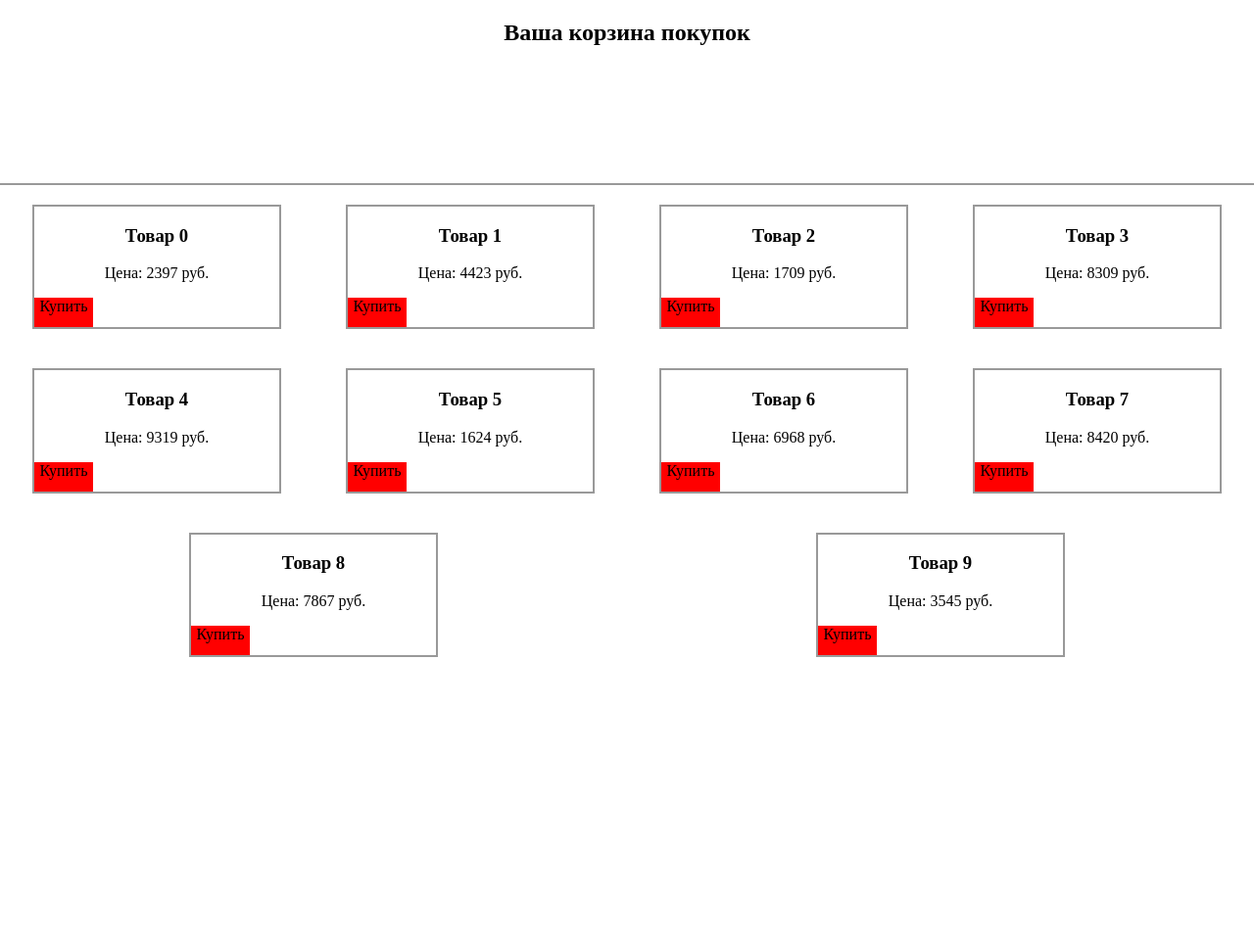
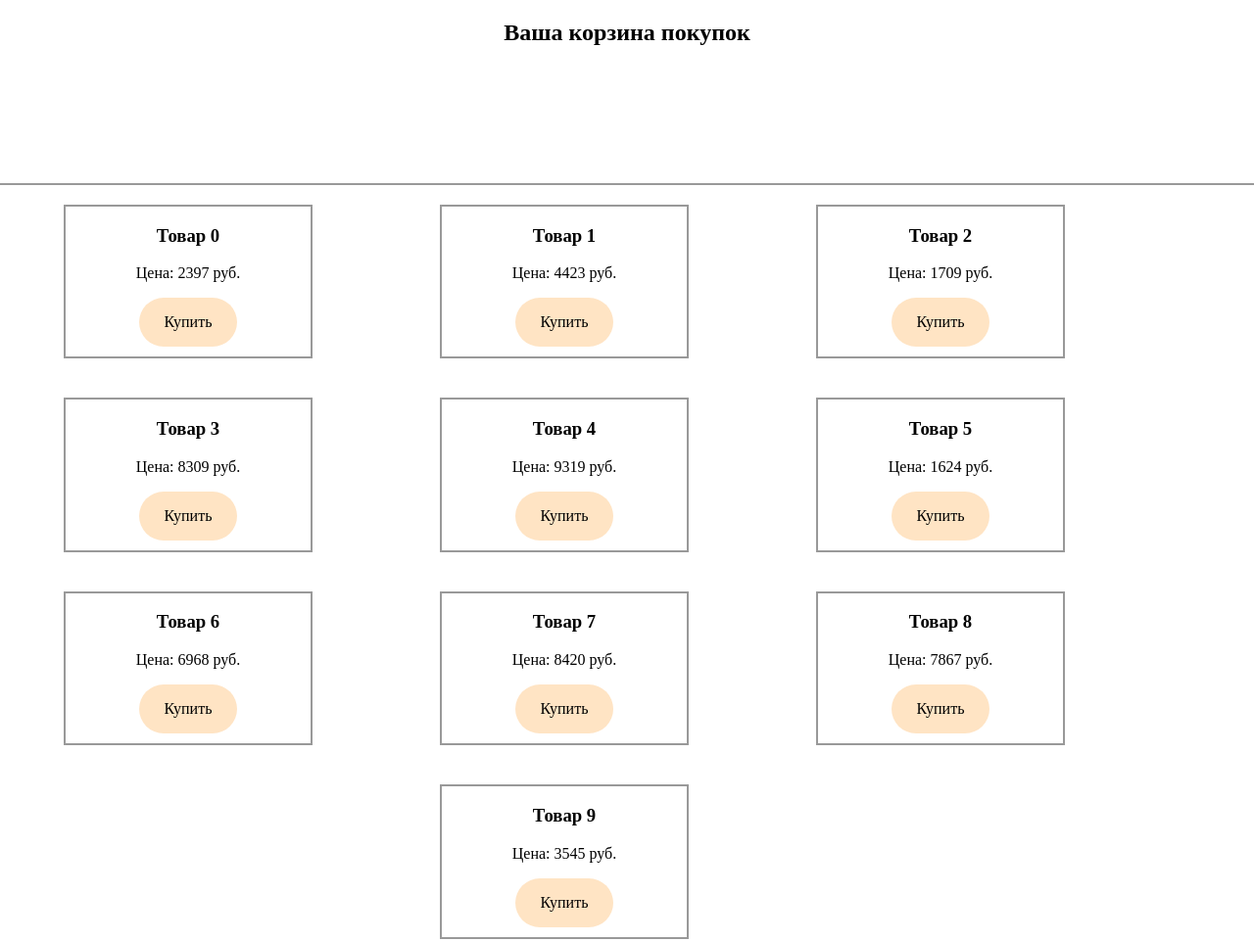
Before and after one commit to APNikitin/-JavaScript, a plain HTML site: page Lesson6/Basket.html in a window 1280 px wide. Shown: the whole page at 98% size. Before the commit the page ends 800 px from the top, so only its background shows below. Drawn offline with Linux system fonts and the light colour scheme.

Commit message:
прдолжил писать

```diff
--- a/Lesson6/Basket.html
+++ b/Lesson6/Basket.html
@@ -3,7 +3,9 @@
 <head>
     <meta charset="UTF-8">
     <title>Document</title>
-    <script src="js/basket.js" async></script>
+    <link rel="stylesheet" href="css/basket.css">
+    <script src="js/basket.js" defer></script>
+
 </head>
 <body>
 
--- /dev/null
+++ b/Lesson6/css/basket.css
@@ -0,0 +1,29 @@
+#market{
+    width: 90%;
+    display: flex;
+    justify-content: space-around;
+    flex-wrap: wrap;
+
+}
+.tovar {
+    border: 2px solid #999;
+    min-width: 250px;
+    justify-content: center;
+    margin: 20px;
+
+}
+
+
+.purch-button {
+    margin: 0 auto;
+    width: 100px;
+    height: 50px;
+    background-color: bisque;
+    border-radius: 30px;
+    margin-bottom: 10px;
+    line-height: 50px;
+
+}
+.purch-button:hover{
+    background-color: burlywood;
+}
--- a/Lesson6/js/basket.js
+++ b/Lesson6/js/basket.js
@@ -1,60 +1,87 @@
-var widthVisible = screen.availWidth, heightVisible=screen.availHeight;
-document.body.style.width = widthVisible - (widthVisible/10);
+var widthVisible = screen.availWidth
+    , heightVisible = screen.availHeight;
+document.body.style.width = widthVisible - (widthVisible / 10);
 document.body.style.margin = "0 auto";
 document.body.style.textAlign = "center";
 var basketName = document.createElement("h2");
 document.body.appendChild(basketName);
-basketName.innerHTML= "Ваша корзина покупок";
+basketName.innerHTML = "Ваша корзина покупок";
 var basketDiv = document.createElement("div");
 document.body.appendChild(basketDiv);
 basketDiv.style.width = "100%";
-basketDiv.style.minHeight = heightVisible /5 + "px";
+basketDiv.style.minHeight = heightVisible / 5 + "px";
 basketDiv.style.borderBottom = "2px solid #999";
 basketDiv.id = "basket";
-var h2
 var marketDiv = document.createElement("div");
 document.body.appendChild(marketDiv);
 marketDiv.id = "market";
-marketDiv.style.width = "100%";
-marketDiv.style.display = "flex";
-marketDiv.style.justifyContent = "space-around";
-marketDiv.style.flexWrap = "wrap";
-function addTovarToMarket(idTovar){
+
+
+
+var tovar = {
+    id: 0,
+    costs: 0,
+    image: "",
+    name: "Товар ",
+    createTovar: function(id1,costs1){
+        this.id = id1;
+        this.costs = costs1;
+        this.displayTovar(document.getElementById("market"));
+    },
+    displayTovar: function(parentId) {
         var tovarDiv = document.createElement("div");
-    document.getElementById("market").appendChild(tovarDiv);
-    tovarDiv.id = "tovar_" + idTovar;
-    tovarDiv.style.border = "2px solid #999";
-    tovarDiv.style.minWidth = "250px";
-    tovarDiv.style.justifyContent = "center";
-    tovarDiv.style.margin = "20px";
-    var tovarName =document.createElement("h3");
+        parentId.appendChild(tovarDiv);
+        tovarDiv.id = "tovar_" + this.id;
+        tovarDiv.className = "tovar";
+
+        var tovarName = document.createElement("h3");
         tovarDiv.appendChild(tovarName);
-    tovarName.innerHTML = "Товар " + idTovar;
-    var purchButton = document.createElement("div");
+        tovarName.className = "tovar-name";
+        tovarName.innerHTML = this.name + this.id;
+
         var costText = document.createElement("p");
         tovarDiv.appendChild(costText);
-    costText.innerHTML = "Цена: " + (Math.floor(Math.random() * (10000 - 500 + 1)) + 500)+ " руб.";
+        costText.innerHTML = "Цена: " + this.costs + " руб.";
+
+        var purchButton = document.createElement("div");
         tovarDiv.appendChild(purchButton);
-    purchButton.style.width = "60px";
-    purchButton.style.height = "30px";
-    purchButton.style.backgroundColor = "red";
-
+        purchButton.className = "purch-button";
+        purchButton.addEventListener("click",basket.pushInBasket);
 
         var purchText = document.createElement("p");
         purchButton.appendChild(purchText);
         purchText.innerHTML = "Купить";
+        purchText.className = "purch-text";
+    }
+}
+var priceList= new Array();
+
+var basketMarket = {
+    purchaseMass: []
+    , allCost: 0
+    , clearBasket: function () {}
+    , pushInBasket: function (event) {
+        var takeTovar=event.target;
+        var id = parseInt(takeTovar.parentElement.parentElement.id.substr(6));
+        /*this.purchaseMass.push(priceList[id]);*/
+        console.log(priceList);
+    }
+}
+var basket=basketMarket;
+function addTovarToMarket(idTovar) {
+    var newTovar = tovar;
+    newTovar.createTovar(idTovar,(Math.floor(Math.random() * (10000 - 500 + 1)) + 500));
+    priceList.push(newTovar);
+    console.log(newTovar);
+    if (idTovar) {
+        console.log(priceList[idTovar-1]);
+    }
 
 }
-var tovar={
-    costs:0,
-    image:"",
 
+
+for (var i = 0; i < 10; i++) {
+
+    addTovarToMarket(i);
 }
-var basket={
-    purchaseMass:[],
-    allCost:0,
-}
-for (var i=0; i<10; i++){
-    addTovarToMarket(i);
-
-}
+console.log(priceList);
```
Lines whose indentation alone changed are shown as unchanged.
